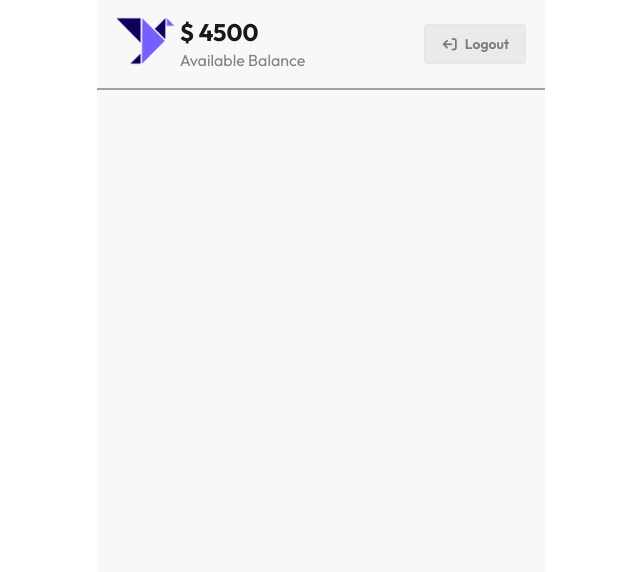
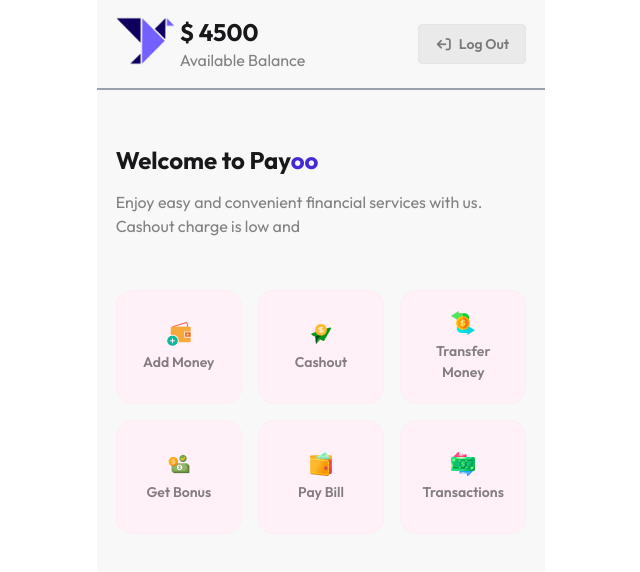
Before and after one commit to shuvro18/payoo-smart-MFS-Interface, a plain HTML site: page home.html in a window 1280 px wide. Shown: the whole page, without its empty margins (319-959 px from the left). Drawn offline with nearby package versions, Linux system fonts and the light colour scheme.

Commit message:
wellcome to Payoo done

```diff
--- a/home.html
+++ b/home.html
@@ -59,10 +59,56 @@
         <div class="left">
           <a href="./index.html" class="btn btn-soft text-neutral/50">
             <i class="fa-solid fa-arrow-right-from-bracket rotate-180"></i>
-            Logout
+            Log Out
           </a>
         </div>
       </section>
     </header>
+
+    <section class="w-11/12 mx-auto  my-13 space-y-3">
+      <h2 class="font-bold text-[1.5rem]">Welcome to Pay<span class="text-primary">oo</span></h2>
+      <p class="text-neutral/50">Enjoy easy and convenient financial services with us. Cashout charge is low and </p>
+    </section>
+
+    <section class=" w-11/12 mx-auto grid grid-cols-3 grid-rows-2 gap-4">
+
+
+      <button class="btn btn-soft btn-secondary  flex-col h-full py-5 rounded-2xl ">
+        <img src="./assets/opt-1.png" alt="">
+        <p class="text-neutral/50">Add Money</p>
+      </button>
+
+
+      <button class="btn btn-soft btn-secondary flex-col h-full py-5 rounded-2xl ">
+        <img src="./assets/opt-2.png" alt="">
+        <p class="text-neutral/50">Cashout</p>
+      </button>
+
+
+      <button class="btn btn-soft btn-secondary flex-col h-full py-5 rounded-2xl ">
+        <img src="./assets/opt-3.png" alt="">
+        <p class="text-neutral/50">Transfer Money</p>
+      </button>
+
+
+      <button class="btn btn-soft btn-secondary flex-col h-full py-5 rounded-2xl ">
+        <img src="./assets/opt-4.png" alt="">
+        <p class="text-neutral/50">Get Bonus</p>
+      </button>
+
+
+      <button class="btn btn-soft btn-secondary flex-col h-full py-5 rounded-2xl ">
+        <img src="./assets/opt-5.png" alt="">
+        <p class="text-neutral/50">Pay Bill</p>
+      </button>
+
+
+      <button class="btn btn-soft btn-secondary flex-col h-full py-5 rounded-2xl ">
+        <img src="./assets/opt-6.png" alt="">
+        <p class="text-neutral/50">Transactions</p>
+      </button>
+
+
+    </section>
   </body>
 </html>
--- a/script/login.js
+++ b/script/login.js
@@ -12,7 +12,7 @@
   if (number === "12345678900" && pin === "1234") {
     alert("Login Successful");
 
-    window.location.assign("../home.html");
+    window.location.assign("./home.html");
   } else {
     alert("Login Failed😓");
     return;
```
